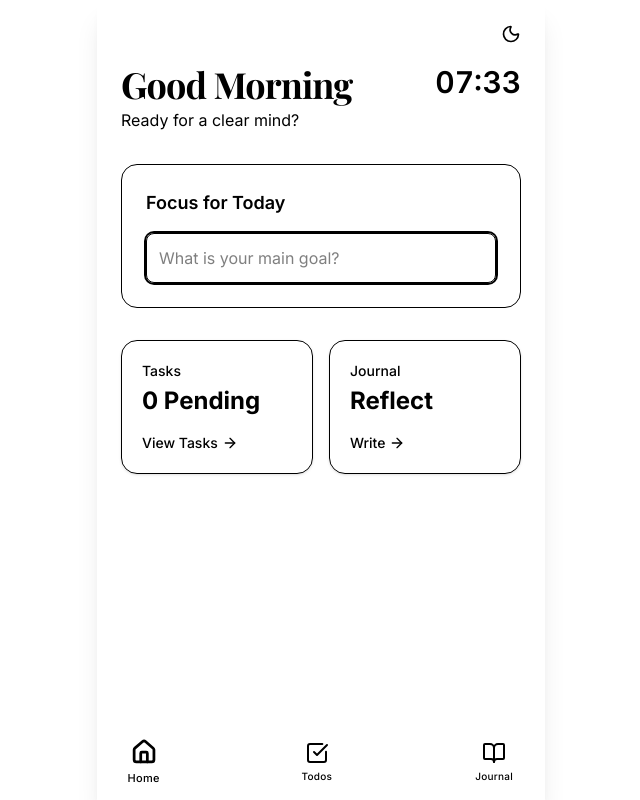
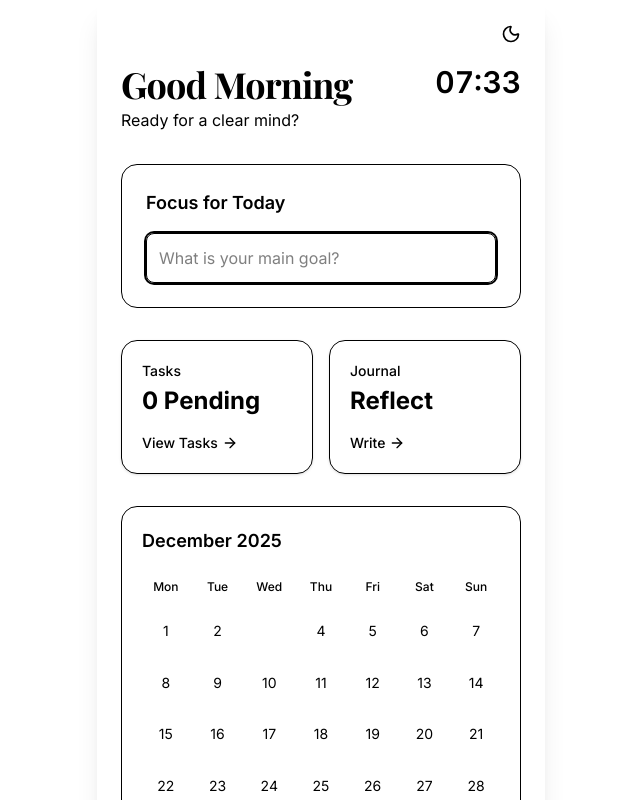
Before and after one commit to Sergiowk/MyNotBusyAgenda, a React (Vite) app: page / in a window 1280 px wide. Shown: the top 800 px of the page, without its empty margins (319-959 px from the left). Built offline with nearby package versions, Linux system fonts and the light colour scheme.

Commit message:
Calendar added

```diff
--- /dev/null
+++ b/src/components/Calendar.jsx
@@ -0,0 +1,70 @@
+export default function Calendar() {
+    const today = new Date();
+    const currentMonth = today.getMonth();
+    const currentYear = today.getFullYear();
+    const currentDay = today.getDate();
+
+    // Get first day of month (0 = Sunday, 1 = Monday, etc.)
+    const firstDay = new Date(currentYear, currentMonth, 1).getDay();
+    // Adjust so Monday = 0, Sunday = 6
+    const firstDayAdjusted = firstDay === 0 ? 6 : firstDay - 1;
+
+    // Get number of days in month
+    const daysInMonth = new Date(currentYear, currentMonth + 1, 0).getDate();
+
+    // Get month name
+    const monthName = today.toLocaleString('default', { month: 'long' });
+
+    // Generate calendar days
+    const days = [];
+
+    // Add empty cells for days before month starts
+    for (let i = 0; i < firstDayAdjusted; i++) {
+        days.push(null);
+    }
+
+    // Add all days of the month
+    for (let day = 1; day <= daysInMonth; day++) {
+        days.push(day);
+    }
+
+    const weekDays = ['Mon', 'Tue', 'Wed', 'Thu', 'Fri', 'Sat', 'Sun'];
+
+    return (
+        <div className="p-5 rounded-2xl border" style={{ backgroundColor: 'var(--color-bg-card)', borderColor: 'var(--color-border)' }}>
+            <div className="mb-4">
+                <h3 className="text-lg font-semibold" style={{ color: 'var(--color-text-primary)' }}>
+                    {monthName} {currentYear}
+                </h3>
+            </div>
+
+            <div className="grid grid-cols-7 gap-1">
+                {/* Week day headers */}
+                {weekDays.map((day) => (
+                    <div
+                        key={day}
+                        className="text-center text-xs font-medium py-2"
+                        style={{ color: 'var(--color-text-tertiary)' }}
+                    >
+                        {day}
+                    </div>
+                ))}
+
+                {/* Calendar days */}
+                {days.map((day, index) => (
+                    <div
+                        key={index}
+                        className="aspect-square flex items-center justify-center text-sm rounded-lg transition-colors"
+                        style={{
+                            backgroundColor: day === currentDay ? 'var(--color-accent)' : 'transparent',
+                            color: day === currentDay ? '#ffffff' : day ? 'var(--color-text-primary)' : 'transparent',
+                            fontWeight: day === currentDay ? '600' : '400'
+                        }}
+                    >
+                        {day || ''}
+                    </div>
+                ))}
+            </div>
+        </div>
+    );
+}
--- a/src/pages/Dashboard.jsx
+++ b/src/pages/Dashboard.jsx
@@ -4,6 +4,7 @@ import { useTodos } from '../hooks/useTodos';
 import { useClock } from '../hooks/useClock';
 import { Link } from 'react-router-dom';
 import { CheckCircle, Circle, ArrowRight } from 'lucide-react';
+import Calendar from '../components/Calendar';
 import clsx from 'clsx';
 
 export default function Dashboard() {
@@ -92,6 +93,8 @@ export default function Dashboard() {
                     </div>
                 </Link>
             </div>
+
+            <Calendar />
         </div>
     );
 }
```
